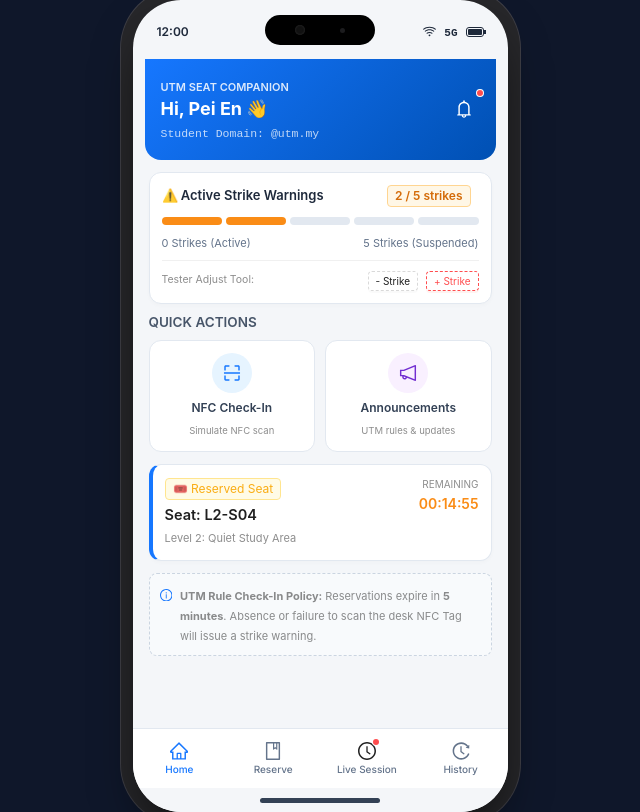
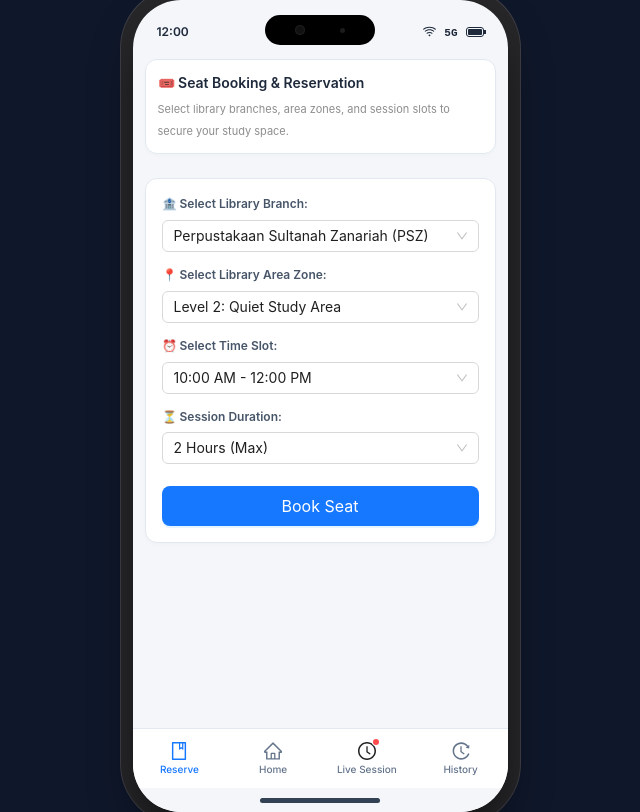
Before and after one commit to lokepeien/LibraryGo-prototype, a React (Vite) app in the folder frontend-mobile/: page / in a window 1280 px wide. Shown: the whole page, without its empty margins (320-960 px from the left). Built offline with nearby package versions, Linux system fonts and the light colour scheme.

Commit message:
Position Reserve Seat tab as the first tab in bottom TabBar and make it the initial active tab on launch

```diff
--- a/frontend-mobile/src/App.jsx
+++ b/frontend-mobile/src/App.jsx
@@ -29,8 +29,8 @@
 const { Title, Text, Paragraph } = Typography;
 
 export default function App() {
-  // Navigation states: 'home' | 'book' | 'booking' | 'history'
-  const [activeTab, setActiveTab] = useState('home');
+  // Navigation states: 'book' | 'home' | 'booking' | 'history'
+  const [activeTab, setActiveTab] = useState('book');
 
   // UTM Student Mock Database State
   const [student, setStudent] = useState({
@@ -315,13 +315,13 @@
 
         {/* Tabbar Navigation */}
         <div className="phone-tabbar">
+          <div className={`tab-item ${activeTab === 'book' ? 'active' : ''}`} onClick={() => setActiveTab('book')}>
+            <BookOutlined className="tab-item-icon" />
+            <span>Reserve</span>
+          </div>
           <div className={`tab-item ${activeTab === 'home' ? 'active' : ''}`} onClick={() => setActiveTab('home')}>
             <HomeOutlined className="tab-item-icon" />
             <span>Home</span>
-          </div>
-          <div className={`tab-item ${activeTab === 'book' ? 'active' : ''}`} onClick={() => setActiveTab('book')}>
-            <BookOutlined className="tab-item-icon" />
-            <span>Reserve</span>
           </div>
           <div className={`tab-item ${activeTab === 'booking' ? 'active' : ''}`} onClick={() => setActiveTab('booking')}>
             <Badge dot={activeBooking.status !== 'None'} size="small">
```
